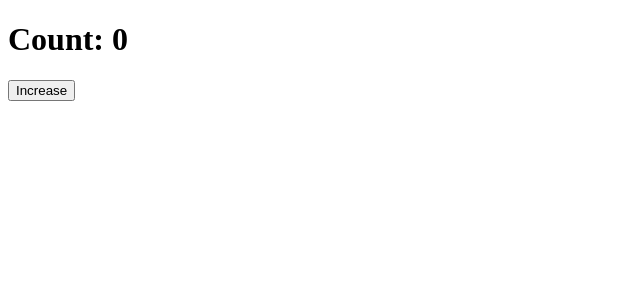
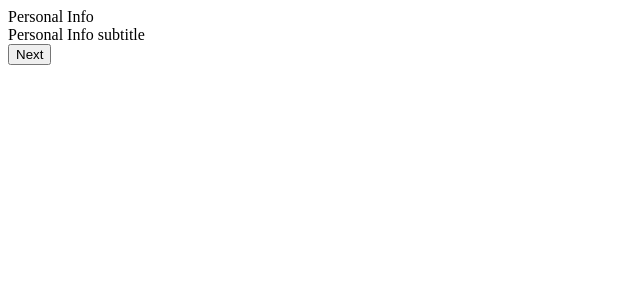
Before and after one commit to qianzhong516/multi-step-form, a React app: page / in a window 1280 px wide. Shown: the top 300 px of the page, without its empty margins (0-640 px from the left). Built offline with nearby package versions, Linux system fonts and the light colour scheme.

Commit message:
port file changes

```diff
--- a/src/app.tsx
+++ b/src/app.tsx
@@ -1,17 +1,150 @@
+import type { Flow, CreateStepArgs, CreateStepStructure } from './types';
+import { FlowStoreImpl as FlowStore } from './flowStore';
+import { NavigationProviderImpl as NavigationProvider } from './navigationProvider';
 import React from 'react';
-import { useState } from 'react';
 
-export const App = () => {
-    const [counter, setCounter] = useState(0);
+const flow: Flow = {
+    personalInfo: createPersonalInfoStep,
+    selectPlan: createSelectPlanStep,
+    addons: createAddonsStep,
+    // TODO: update
+    summary: createAddonsStep,
+    confirmation: createAddonsStep,
+};
 
-    const onClick = () => {
-        setCounter((prev) => ++prev);
+const flowStore = new FlowStore(flow, 'personalInfo', {
+    plan: {
+        type: 'monthly',
+        details: {
+            arcade: 9,
+            advanced: 12,
+            pro: 15,
+        },
+    },
+});
+const navigationProvider = new NavigationProvider(flowStore);
+
+function App() {
+    const [rerenderCount, setRerenderCount] = React.useState(0);
+
+    const Footer = ({
+        onNext,
+        onBack,
+    }: {
+        onNext?(): void;
+        onBack?(): void;
+    }) => {
+        const onNextHandler = () => {
+            onNext?.();
+            setRerenderCount(rerenderCount + 1);
+        };
+
+        const onBackHandler = () => {
+            onBack?.();
+            setRerenderCount(rerenderCount + 1);
+        };
+
+        return (
+            <>
+                {onBack && <button onClick={onBackHandler}>Back</button>}
+                {onNext && <button onClick={onNextHandler}>Next</button>}
+            </>
+        );
     };
+
+    if (flowStore.createCurrentStep == null) {
+        // TODO: if current step does not exist, close the dialog
+        navigationProvider.close();
+        return <div>Error. The subsequent node does not exist.</div>;
+    }
+
+    const stepStructure = flowStore.createCurrentStep({ navigationProvider });
 
     return (
         <div>
-            <h1>Count: {counter}</h1>
-            <button onClick={onClick}>Increase</button>
+            {stepStructure && (
+                <>
+                    <div>{stepStructure.title}</div>
+                    <div>{stepStructure.subtitle}</div>
+                    <Footer
+                        onNext={stepStructure.onNext}
+                        onBack={stepStructure.onBack}
+                    />
+                </>
+            )}
         </div>
     );
-};
+}
+
+function createPersonalInfoStep({
+    flowStore,
+    options: { sharedState },
+}: CreateStepArgs): CreateStepStructure {
+    return ({ navigationProvider }) => {
+        console.log('createPersonalInfoStep: ', sharedState);
+
+        return {
+            title: 'Personal Info',
+            subtitle: 'Personal Info subtitle',
+            Content: () => <div>Content</div>,
+            onNext: () =>
+                navigationProvider.goNext({
+                    sharedState: {
+                        personalInfo: {
+                            email: 'zhongqian516@gmail.com',
+                        },
+                    },
+                }),
+            onClose: () => navigationProvider.close(),
+        };
+    };
+}
+
+function createSelectPlanStep({
+    flowStore,
+    options: { sharedState },
+}: CreateStepArgs): CreateStepStructure {
+    return ({ navigationProvider }) => {
+        console.log('createSelectPlanStep: ', sharedState);
+
+        return {
+            title: 'SelectPlan',
+            subtitle: 'SelectPlan subtitle',
+            Content: () => <div>Content</div>,
+            onNext: () =>
+                navigationProvider.goNext({
+                    sharedState: {
+                        plan: {
+                            type: 'yearly',
+                            details: {
+                                arcade: 19,
+                                advanced: 112,
+                                pro: 115,
+                            },
+                        },
+                    },
+                }),
+            onBack: () => navigationProvider.goBack({ sharedState }),
+            onClose: () => navigationProvider.close(),
+        };
+    };
+}
+
+function createAddonsStep({
+    flowStore,
+    options: { sharedState },
+}: CreateStepArgs): CreateStepStructure {
+    return ({ navigationProvider }) => {
+        console.log('createAddonsStep: ', sharedState);
+
+        return {
+            title: 'Addons',
+            subtitle: 'Addons subtitle',
+            Content: () => <div>Content</div>,
+            onBack: () => navigationProvider.goBack({ sharedState }),
+            onNext: () => navigationProvider.goNext({ sharedState }),
+        };
+    };
+}
+
+export default App;
--- /dev/null
+++ b/src/flowStore.ts
@@ -0,0 +1,65 @@
+import type {
+    FlowStore,
+    SharedState,
+    Step,
+    Flow,
+    CreateStepStructure,
+} from './types';
+
+export class FlowStoreImpl implements FlowStore {
+    steps: Step[] = [];
+
+    constructor(
+        private readonly flow: Flow,
+        private currentStep: Step | null,
+        private sharedState: SharedState = {}
+    ) {
+        this.sharedState = sharedState;
+        this.steps = Object.keys(this.flow) as Step[];
+    }
+
+    get createCurrentStep(): CreateStepStructure | undefined {
+        if (this.currentStep == null) {
+            return;
+        }
+
+        return this.flow[this.currentStep]({
+            flowStore: this,
+            options: { sharedState: this.sharedState },
+        });
+    }
+
+    private updateSharedState(state: SharedState) {
+        this.sharedState = {
+            ...this.sharedState,
+            ...state,
+        };
+    }
+
+    goNext({ sharedState }: { sharedState: SharedState }): void {
+        if (this.currentStep == null) {
+            throw new Error('currentStep does not exist.');
+        }
+
+        this.updateSharedState(sharedState);
+
+        const index = this.steps.indexOf(this.currentStep);
+        this.currentStep = this.steps[index + 1];
+    }
+
+    goBack({ sharedState }: { sharedState: SharedState }): void {
+        if (this.currentStep == null) {
+            throw new Error('currentStep does not exist.');
+        }
+
+        this.updateSharedState(sharedState);
+
+        const index = this.steps.indexOf(this.currentStep);
+        this.currentStep = this.steps[index - 1];
+    }
+
+    close(): void {
+        this.steps = [];
+        this.currentStep = null;
+    }
+}
--- a/src/index.tsx
+++ b/src/index.tsx
@@ -1,5 +1,5 @@
 import React from 'react';
-import { App } from './app';
+import App from './app';
 import { createRoot } from 'react-dom/client';
 
 const root = createRoot(document.querySelector('#root')!);
--- /dev/null
+++ b/src/navigationProvider.ts
@@ -0,0 +1,21 @@
+import type { NavigationProvider, FlowStore, SharedState } from './types';
+
+export class NavigationProviderImpl implements NavigationProvider {
+    constructor(
+        private readonly flowStore: FlowStore,
+        private readonly closeDialog?: () => void
+    ) {}
+
+    goNext({ sharedState }: { sharedState: SharedState }): void {
+        this.flowStore.goNext({ sharedState });
+    }
+
+    goBack({ sharedState }: { sharedState: SharedState }): void {
+        this.flowStore.goBack({ sharedState });
+    }
+
+    close(): void {
+        this.flowStore.close();
+        this.closeDialog?.();
+    }
+}
--- /dev/null
+++ b/src/types.ts
@@ -0,0 +1,85 @@
+export type PersonalInfo = Record<'name' | 'email' | 'phone', string>;
+
+export type PlanType = 'arcade' | 'advanced' | 'pro';
+
+export type RecurringVariant = 'monthly' | 'yearly';
+
+export type AddOnType =
+    | 'onlineService'
+    | 'largerStorage'
+    | 'customizableProfile';
+
+export type AddonDetails = {
+    type: RecurringVariant;
+    details: Record<AddOnType, number>;
+};
+
+export type Addons = AddonDetails[];
+
+export type PlanDetails = {
+    type: RecurringVariant;
+    details: Record<PlanType, number>;
+};
+
+export type SharedState = {
+    personalInfo?: Partial<PersonalInfo>;
+    plan?: Partial<PlanDetails>;
+    addons?: Addons;
+};
+
+export type Step =
+    | 'personalInfo'
+    | 'selectPlan'
+    | 'addons'
+    | 'summary'
+    | 'confirmation';
+
+export const stepTitle: Record<Exclude<Step, 'confirmation'>, string> = {
+    personalInfo: 'your info',
+    selectPlan: 'select plan',
+    addons: 'addon-ons',
+    summary: 'summary',
+};
+
+export type StepStructure = {
+    title: string;
+    subtitle: string;
+    Content: React.ComponentType;
+    onNext?: () => void;
+    onBack?: () => void;
+    onClose?: () => void;
+};
+
+export type CreateStepArgs = {
+    flowStore: FlowStore;
+    options: {
+        sharedState: SharedState;
+    };
+};
+
+export type CreateStep = ({
+    flowStore,
+    options,
+}: CreateStepArgs) => CreateStepStructure;
+
+export type CreateStepStructure = ({
+    navigationProvider,
+}: {
+    navigationProvider: NavigationProvider;
+}) => StepStructure;
+
+export type Flow = Record<Step, CreateStep>;
+
+export interface NavigationProvider {
+    goNext(...args: Parameters<FlowStore['goNext']>): void;
+    goBack(...args: Parameters<FlowStore['goBack']>): void;
+    close(): void;
+}
+
+export interface FlowStore {
+    steps: Step[];
+    get createCurrentStep(): CreateStepStructure | undefined;
+    goNext({ sharedState }: { sharedState: SharedState }): void;
+    goBack({ sharedState }: { sharedState: SharedState }): void;
+    close(): void;
+}
```
